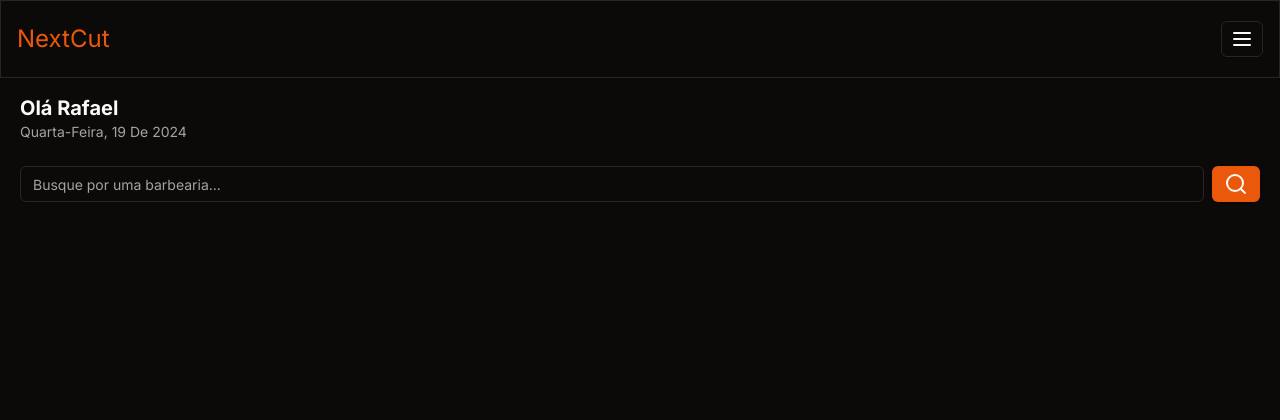
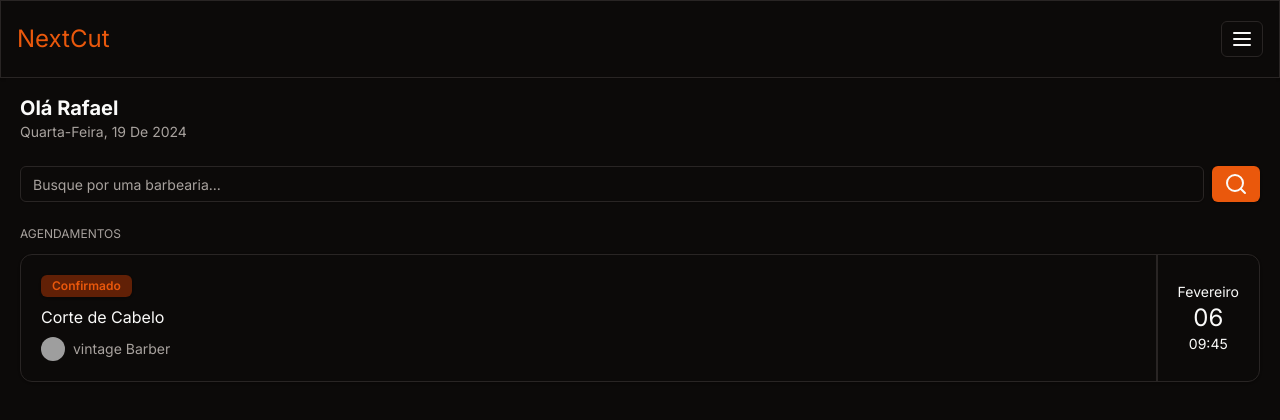
Before and after one commit to RafaGms/BarberShop, a Next.js app: page / in a window 1280 px wide. Shown: the top 420 px of the page. Built offline with nearby package versions, Linux system fonts and the light colour scheme; grey boxes are pictures that could not be loaded.

Commit message:
feat: add inital booking component

```diff
--- a/src/app/(home)/_components/search.tsx
+++ b/src/app/(home)/_components/search.tsx
@@ -1,3 +1,4 @@
+'use client'
 import { Button } from "@/app/_components/ui/button";
 import { Input } from "@/app/_components/ui/input";
 import { SearchIcon } from "lucide-react";
--- a/src/app/(home)/page.tsx
+++ b/src/app/(home)/page.tsx
@@ -1,8 +1,8 @@
-'use client'
 import Header from "../_components/header";
 import { format } from 'date-fns'
 import { ptBR } from 'date-fns/locale'
 import Search from './_components/search';
+import BookingItem from "../_components/booking-items";
 export default function Home() {
   return (
     <div>
@@ -18,6 +18,13 @@ export default function Home() {
       <div className="px-5 mt-6">
         <Search />
       </div>
+
+
+      <div className="px-5 mt-6">
+        <h2 className="uppercase text-xs text-muted-foreground mb-3">Agendamentos</h2>
+        <BookingItem />
+      </div>
+
     </div>
   );
 }
--- /dev/null
+++ b/src/app/_components/booking-items.tsx
@@ -0,0 +1,34 @@
+'use serve'
+import { Avatar, AvatarFallback, AvatarImage } from "./ui/avatar";
+import { Badge } from "./ui/badge";
+import { Card, CardContent } from "./ui/card";
+
+const BookingItem = () => {
+   return (
+      <Card className="p-0">
+         <CardContent className="py-0 px-0 flex flex-row justify-between">
+
+            <div className="p-5 flex flex-col gap-2">
+               <Badge className="w-fit bg-[#fa4b005b] text-primary hover:bg-[#fa4b005b]">Confirmado</Badge>
+               <h2>Corte de Cabelo</h2>
+               <div className="flex flex-row gap-2 items-center">
+                  <Avatar className="w-6 h-6">
+                     <AvatarImage className="" src={"https://utfs.io/f/c97a2dc9-cf62-468b-a851-bfd2bdde775f-16p.png"} />
+                     <AvatarFallback>A</AvatarFallback>
+                  </Avatar>
+                  <h2 className="text-sm text-muted-foreground">vintage Barber</h2>
+               </div>
+            </div>
+
+            <div className="flex flex-col items-center justify-center p-5 border-l-2 ">
+               <p className="text-sm">Fevereiro</p>
+               <p className="text-2xl">06</p>
+               <p className="text-sm">09:45</p>
+            </div>
+
+         </CardContent>
+      </Card>
+   );
+}
+
+export default BookingItem;
--- a/src/app/_components/header.tsx
+++ b/src/app/_components/header.tsx
@@ -1,4 +1,5 @@
-import { Card, CardContent, CardHeader } from "./ui/card";
+
+import { Card, CardContent } from "./ui/card";
 import { Button } from "./ui/button"
 import { Input } from "./ui/input"
 import { Label } from "./ui/label"
@@ -24,7 +25,7 @@ const Header = () => {
 
             <div>
                <Sheet>
-                  <SheetTrigger>
+                  <SheetTrigger asChild>
                      <Button variant={"outline"} className="px-2"><Menu /></Button>
                   </SheetTrigger>
                   <SheetContent>
@@ -34,23 +35,10 @@ const Header = () => {
                            Make changes to your profile here. Click save when you're done.
                         </SheetDescription>
                      </SheetHeader>
-                     <div className="grid gap-4 py-4">
-                        <div className="grid grid-cols-4 items-center gap-4">
-                           <Label htmlFor="name" className="text-right">
-                              Name
-                           </Label>
-                           <Input id="name" value="Pedro Duarte" className="col-span-3" />
-                        </div>
-                        <div className="grid grid-cols-4 items-center gap-4">
-                           <Label htmlFor="username" className="text-right">
-                              Username
-                           </Label>
-                           <Input id="username" value="@peduarte" className="col-span-3" />
-                        </div>
-                     </div>
+
                      <SheetFooter>
                         <SheetClose asChild>
-                           <Button type="submit">Save changes</Button>
+                           <Button>Save changes</Button>
                         </SheetClose>
                      </SheetFooter>
                   </SheetContent>
```
